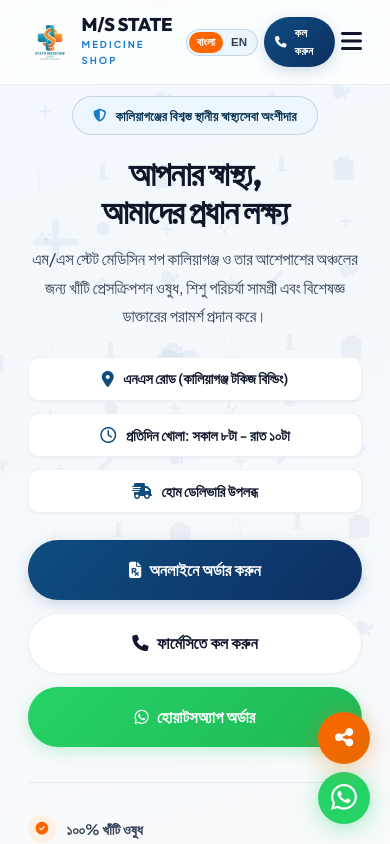
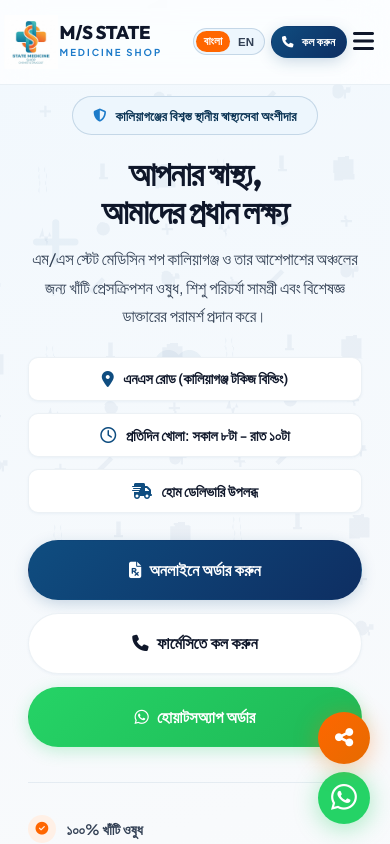
Before and after one commit to shubhadeep29/StateMS, a React (Vite) app: page / in a window 390 px wide. Shown: the top 844 px of the page. Built offline with nearby package versions, Linux system fonts and the light colour scheme.

Commit message:
Fix mobile logo sizing, correct image built-in padding offset, and adjust header padding

```diff
--- a/src/components/layout/Nav.jsx
+++ b/src/components/layout/Nav.jsx
@@ -105,7 +105,7 @@ export default function Nav() {
         }}
       />
       <header
-        className="header"
+        className={`header ${isShrunk ? 'shrunk' : ''}`}
         style={{
           backgroundColor: isShrunk ? 'rgba(255, 255, 255, 0.85)' : 'rgba(255, 255, 255, 0.75)',
           boxShadow: isShrunk ? 'var(--shadow-sm)' : 'none',
--- a/src/index.css
+++ b/src/index.css
@@ -304,11 +304,19 @@ a {
 }
 
 .logo-img {
+    width: 60px;
+    height: 60px;
+    object-fit: contain;
+    margin-left: -12px;
+    margin-right: -4px;
+    transition: all 0.3s ease;
+}
+
+.header.shrunk .logo-img {
     width: 44px;
     height: 44px;
-    object-fit: contain;
-    margin-right: 0.25rem;
-    transition: all 0.3s ease;
+    margin-left: -8px;
+    margin-right: -2px;
 }
 
 .logo-icon {
@@ -2027,6 +2035,7 @@ section>.container {
         justify-content: flex-start;
         align-items: center;
         gap: 0.75rem;
+        padding: 0 1rem !important;
     }
 
     .logo {
@@ -2034,8 +2043,10 @@ section>.container {
     }
 
     .logo-img {
-        width: 52px;
-        height: 52px;
+        width: 68px;
+        height: 68px;
+        margin-left: -14px;
+        margin-right: -6px;
     }
 
     .logo-title {
@@ -2215,8 +2226,10 @@ section>.container {
     }
 
     .logo-img {
-        width: 44px;
-        height: 44px;
+        width: 54px;
+        height: 54px;
+        margin-left: -12px;
+        margin-right: -4px;
     }
 
     .logo-title {
```
